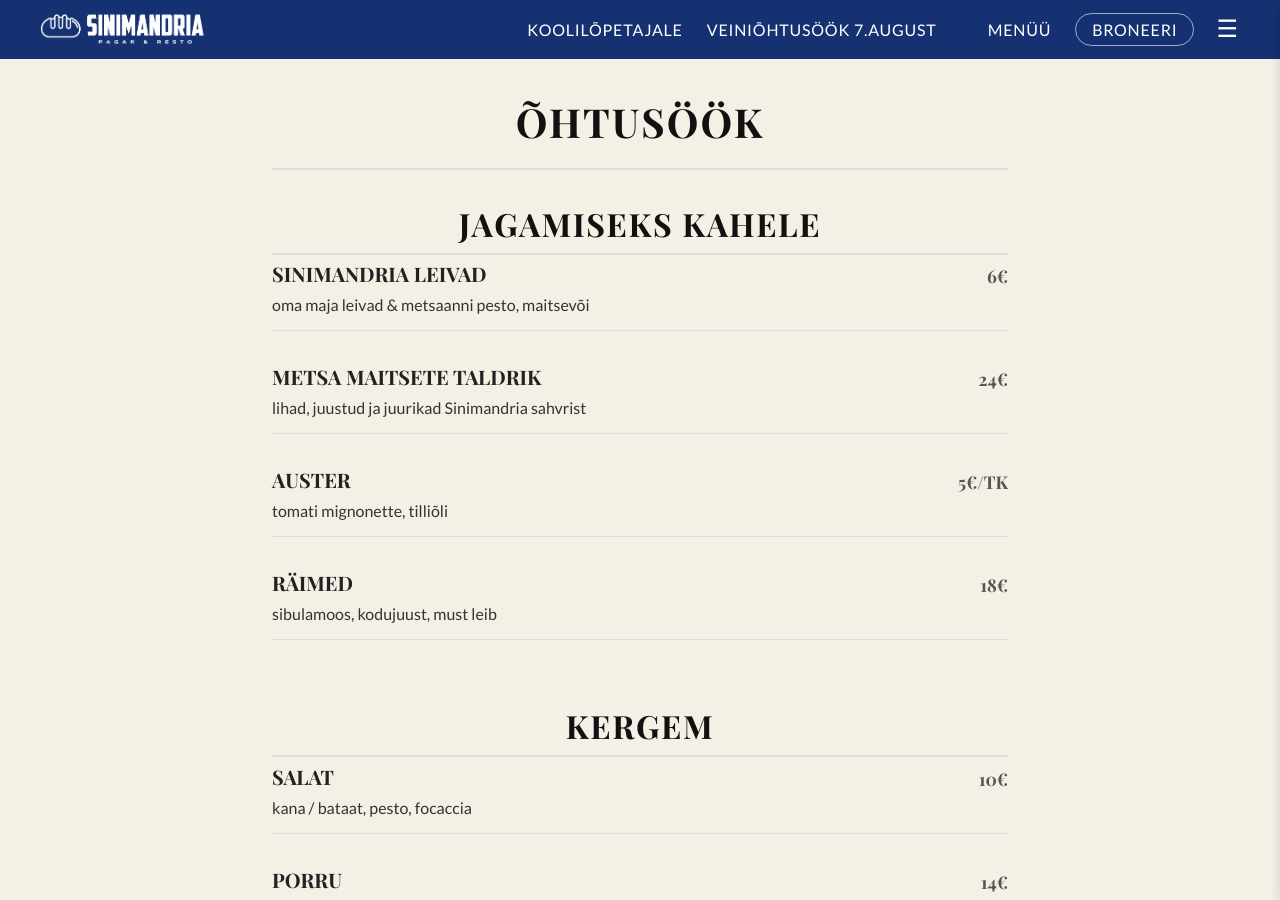
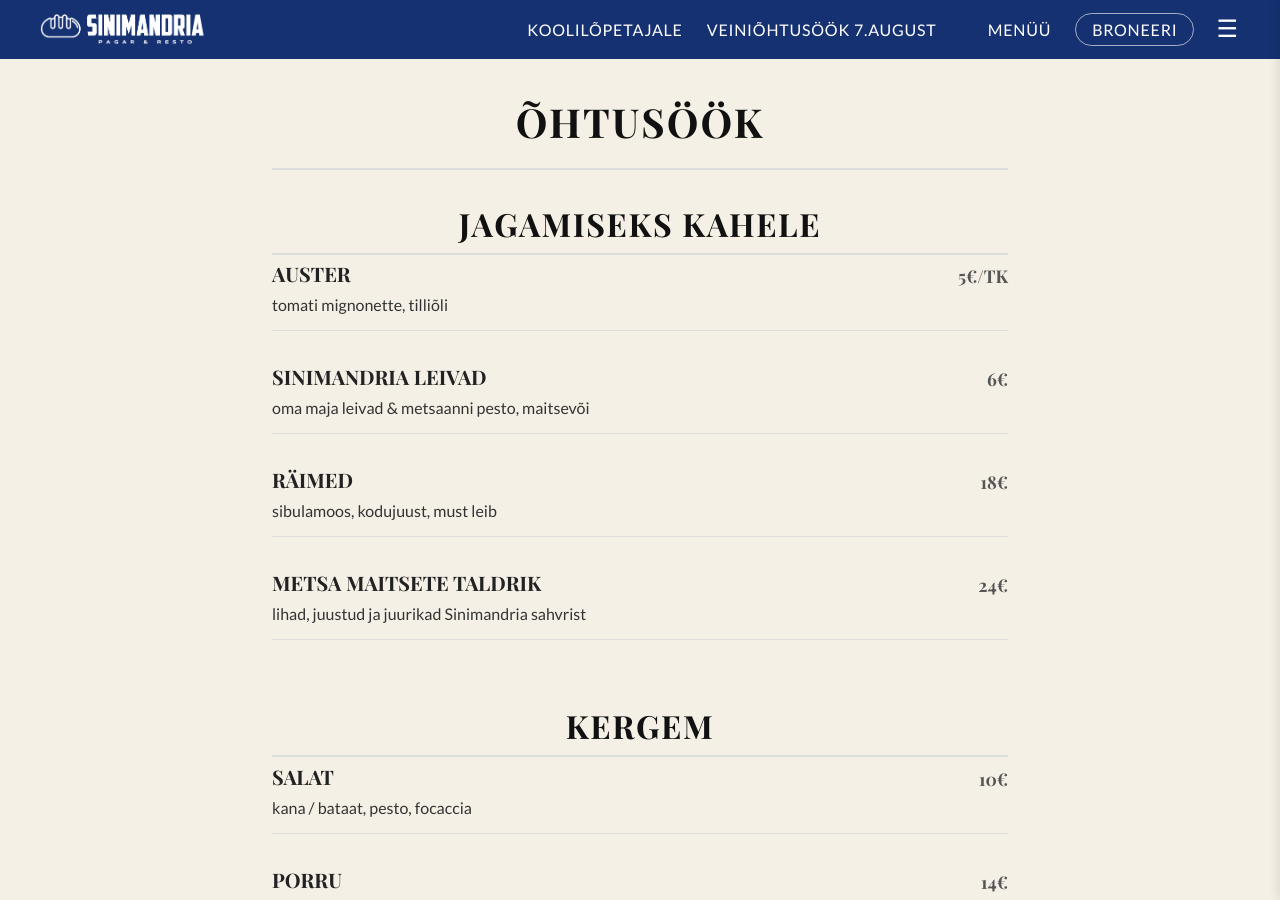
Before and after one commit to m-tu/sinimandria, a Jekyll site: the page built from pages/menu.markdown, in a window 1280 px wide and 900 px high, scrolled down 1254 px. Built offline with Jekyll 4.4.1, drawn with Linux system fonts in a browser that asks for light colours.

Commit message:
Update menu.markdown

```diff
--- a/pages/menu.markdown
+++ b/pages/menu.markdown
@@ -70,19 +70,20 @@
 <section class="menu-section">
   <h2 class="menu-heading">JAGAMISEKS KAHELE</h2>
   <div class="menu-item">
-    <h3>SINIMANDRIA LEIVAD  <span class="price">6€</span></h3>
+    <h3>AUSTER <span class="price">5€/tk</span></h3>
+    <p>tomati mignonette, tilliõli</p>
+  </div>
+  <div class="menu-item">
+    <h3>SINIMANDRIA LEIVAD <span class="price">6€</span></h3>
     <p>oma maja leivad & metsaanni pesto, maitsevõi</p>
+  </div>
+  <div class="menu-item">
+    <h3>RÄIMED <span class="price">18€</span></h3>
+    <p>sibulamoos, kodujuust, must leib</p>
   </div>
   <div class="menu-item">
     <h3>METSA MAITSETE TALDRIK <span class="price">24€</span></h3>
     <p>lihad, juustud ja juurikad Sinimandria sahvrist</p>
-  </div><div class="menu-item">
-    <h3>AUSTER <span class="price">5€/tk</span></h3>
-    <p>tomati mignonette, tilliõli</p>
-  </div>
-  <div class="menu-item">
-    <h3>RÄIMED <span class="price">18€</span></h3>
-    <p>sibulamoos, kodujuust, must leib</p>
   </div>
 </section>
 
```
